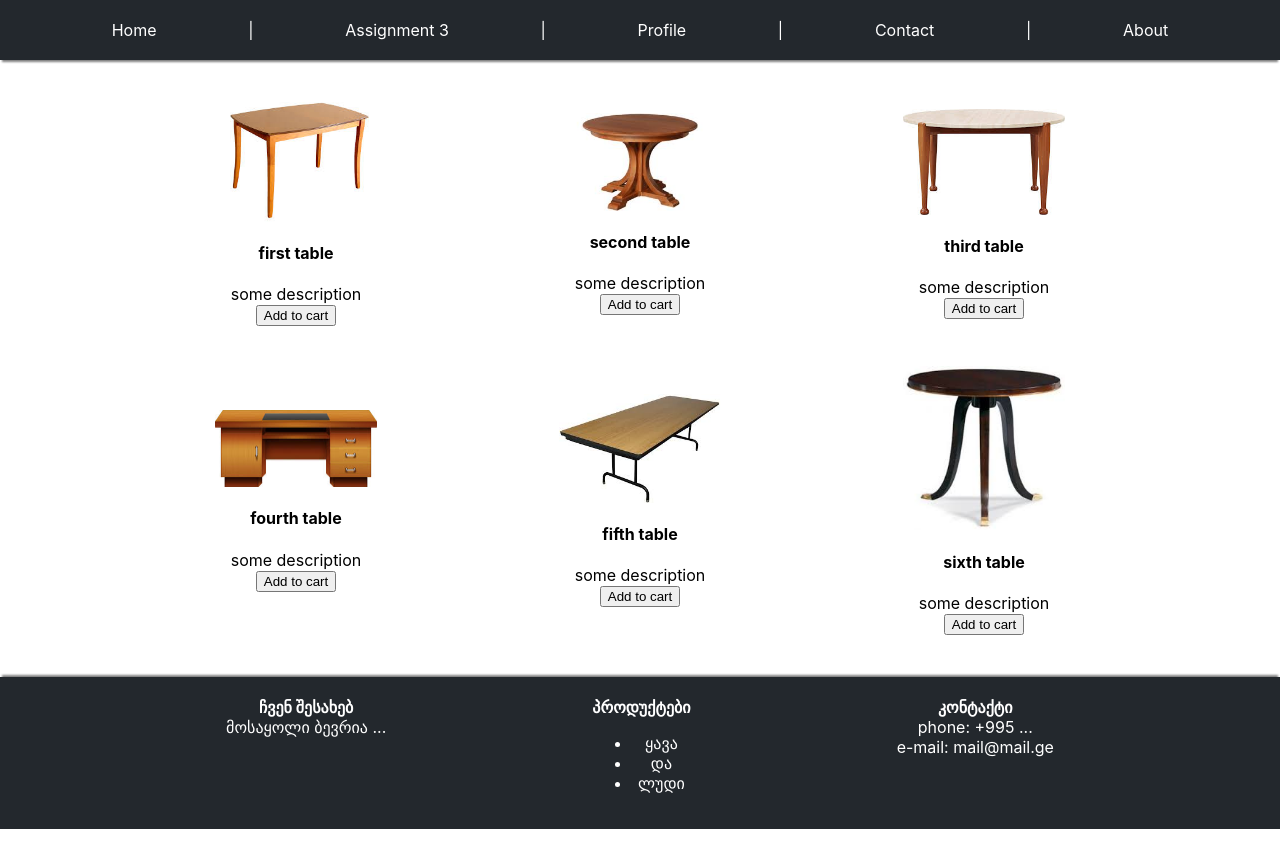
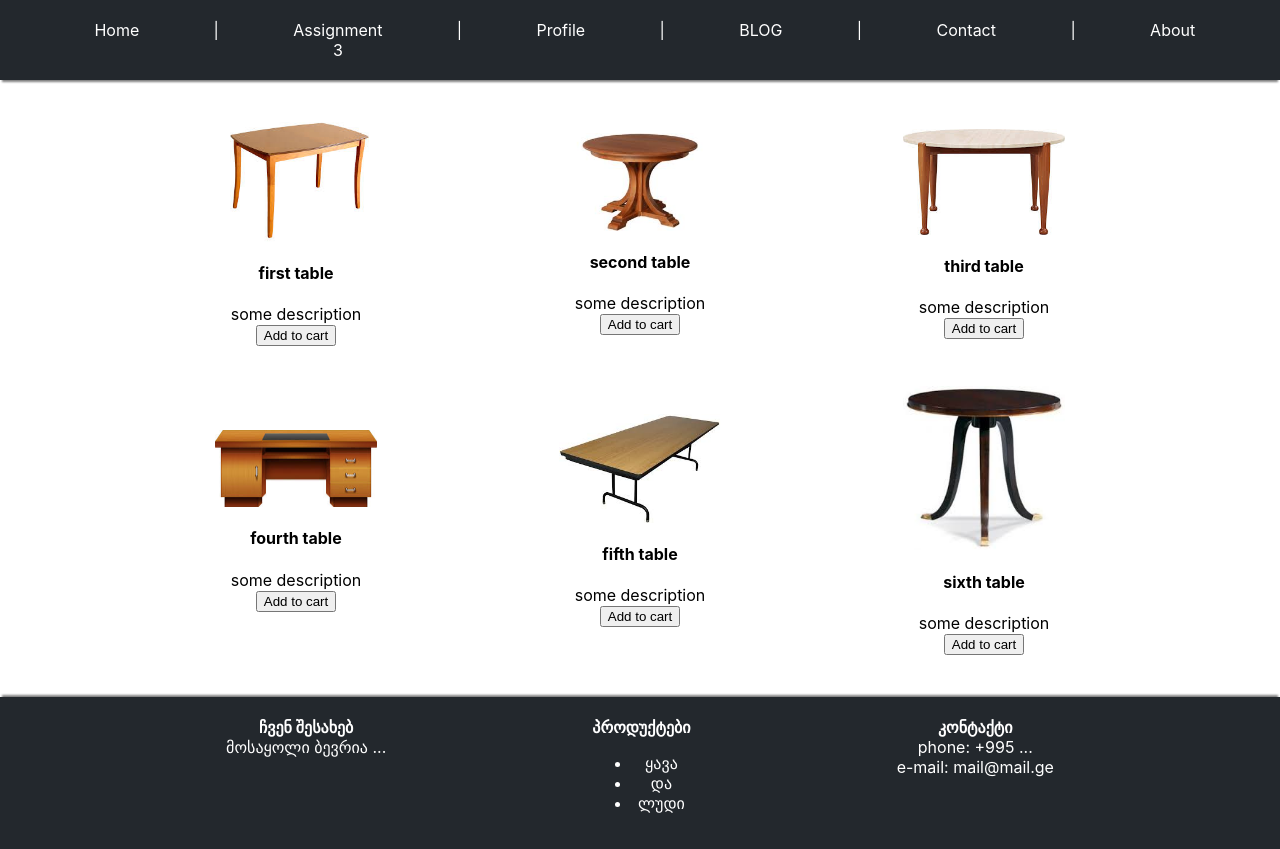
Before and after one commit to IrakliAmbroladze/tbc_x_usaid, a React (Create React App) app: page / in a window 1280 px wide. Built offline with nearby package versions, Linux system fonts and the light colour scheme.

Commit message:
add BLOD in header

```diff
--- a/src/components/Header.jsx
+++ b/src/components/Header.jsx
@@ -7,6 +7,7 @@ export default function Header() {
         <NavLink to="/" exact>Home</NavLink> |
         <NavLink to="/assignement-3">Assignment 3</NavLink> |
         <NavLink to="/profile">Profile</NavLink> |
+        <NavLink to="/blog">BLOG</NavLink> |
         <NavLink to="/contact">Contact</NavLink> |
         <NavLink to="/about">About</NavLink>
       </nav>
```
